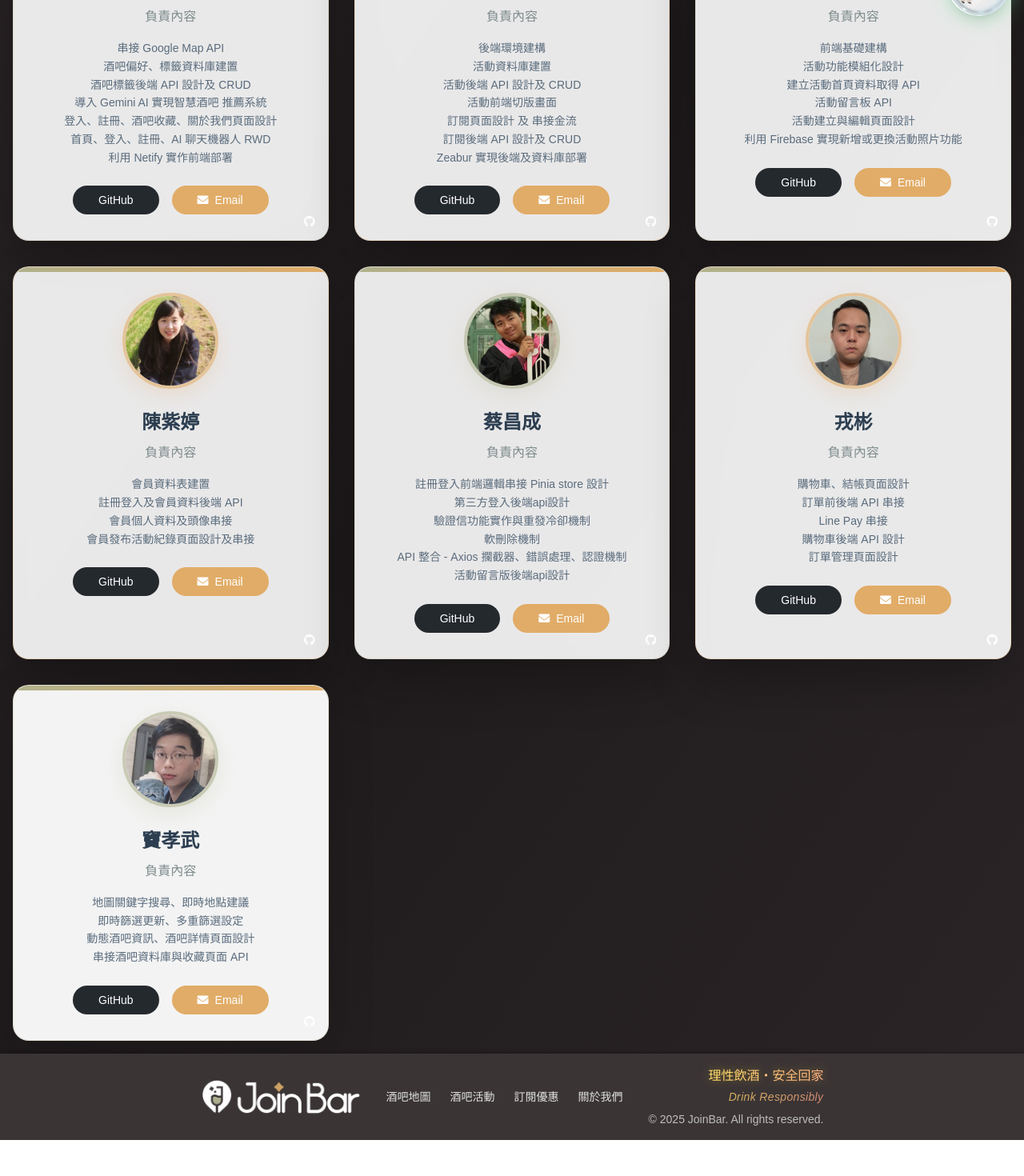
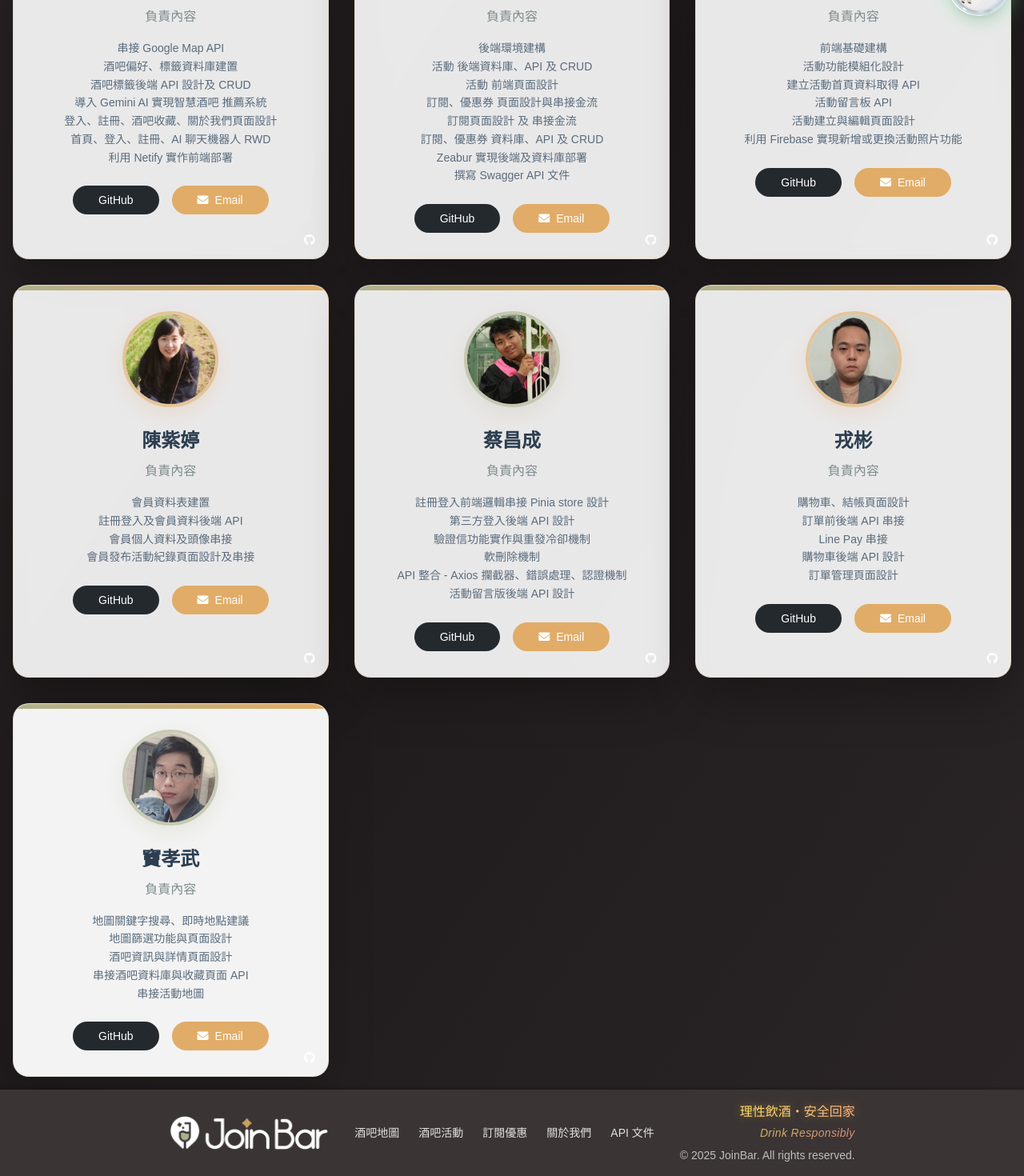
Before and after one commit to JoinBar-project/joinbar-frontend, a Vue app: page /aboutUs in a window 1280 px wide. Shown: the part 636-2106 px from the top of the page at 80% size. Before the commit the page ends 2061 px from the top, so only its background shows below. Built offline with nearby package versions, Linux system fonts and the light colour scheme; no server answers.

Commit message:
feat: add swagger api doc to footer and adjust aboutus

```diff
--- a/src/components/Footer.vue
+++ b/src/components/Footer.vue
@@ -11,6 +11,7 @@
         <router-link to="/event">酒吧活動</router-link>
         <router-link to="/subscription">訂閱優惠</router-link>
         <router-link to="/aboutUs">關於我們</router-link>
+        <a href="https://joinbar-backend.zeabur.app/api-docs/">API 文件</a>
       </div>
 
       <!-- 酒駕提醒 -->
--- a/src/views/sub/AboutUs.vue
+++ b/src/views/sub/AboutUs.vue
@@ -65,12 +65,13 @@
             <p class="text-base text-[#7f8c8d] font-medium mb-4">負責內容</p>
             <p class="text-sm text-[#5a6c7d] leading-relaxed mb-6">
               後端環境建構 <br>
-              活動資料庫建置<br>
-              活動後端 API 設計及 CRUD<br>
-              活動前端切版畫面<br>
+              活動 後端資料庫、API 及 CRUD<br>
+              活動 前端頁面設計<br>
+              訂閱、優惠券 頁面設計與串接金流<br>
               訂閱頁面設計 及 串接金流<br>
-              訂閱後端 API 設計及 CRUD <br>
-              Zeabur 實現後端及資料庫部署
+              訂閱、優惠券 資料庫、API 及 CRUD <br>
+              Zeabur 實現後端及資料庫部署 <br>
+              撰寫 Swagger API 文件
             </p>
             <div class="flex justify-center gap-4">
               <a href="https://github.com/Bella-Cheng" target="_blank" class="inline-flex items-center gap-2 px-8 py-2 text-sm font-medium rounded-full transition-all duration-300 bg-[#24292e] text-white hover:bg-[#1a1e22] hover:-translate-y-0.5">
@@ -154,11 +155,11 @@
             <p class="text-base text-[#7f8c8d] font-medium mb-4">負責內容</p>
             <p class="text-sm text-[#5a6c7d] leading-relaxed mb-6">
               註冊登入前端邏輯串接 Pinia store 設計 <br>
-              第三方登入後端api設計<br>
+              第三方登入後端 API 設計<br>
               驗證信功能實作與重發冷卻機制<br>
               軟刪除機制<br>
               API 整合 - Axios 攔截器、錯誤處理、認證機制 <br>
-              活動留言版後端api設計
+              活動留言版後端 API 設計
             </p>
             <div class="flex justify-center gap-4">
               <a href="https://github.com/kirito489" target="_blank" class="inline-flex items-center gap-2 px-8 py-2 text-sm font-medium rounded-full transition-all duration-300 bg-[#24292e] text-white hover:bg-[#1a1e22] hover:-translate-y-0.5">
@@ -211,9 +212,10 @@
             <p class="text-base text-[#7f8c8d] font-medium mb-4">負責內容</p>
             <p class="text-sm text-[#5a6c7d] leading-relaxed mb-6">
               地圖關鍵字搜尋、即時地點建議 <br>
-              即時篩選更新、多重篩選設定<br>
-              動態酒吧資訊、酒吧詳情頁面設計<br>
-              串接酒吧資料庫與收藏頁面 API
+              地圖篩選功能與頁面設計<br>
+              酒吧資訊與詳情頁面設計<br>
+              串接酒吧資料庫與收藏頁面 API<br>
+              串接活動地圖
             </p>
             <div class="flex justify-center gap-4">
               <a href="https://github.com/DouFreddy" target="_blank" class="inline-flex items-center gap-2 px-8 py-2 text-sm font-medium rounded-full transition-all duration-300 bg-[#24292e] text-white hover:bg-[#1a1e22] hover:-translate-y-0.5">
```
